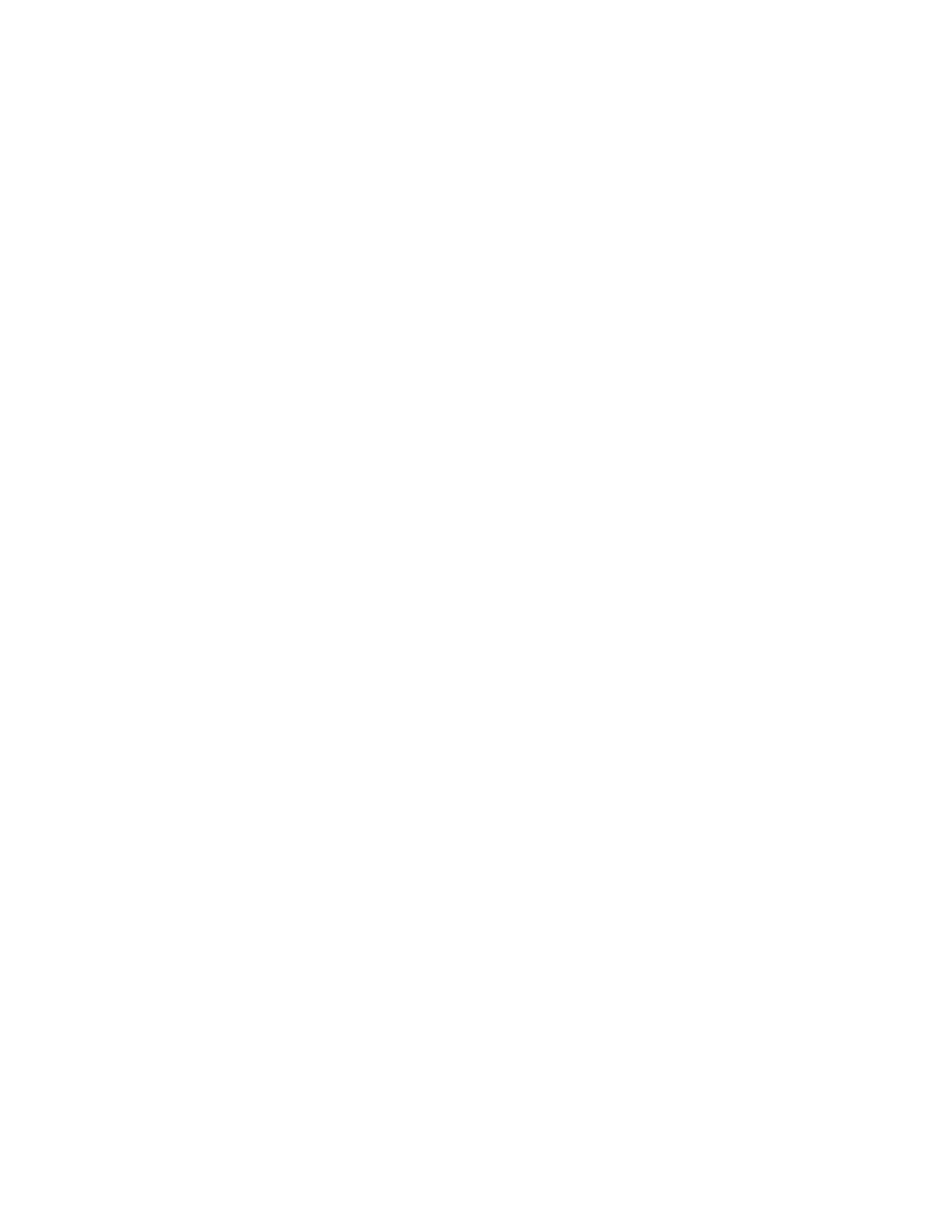
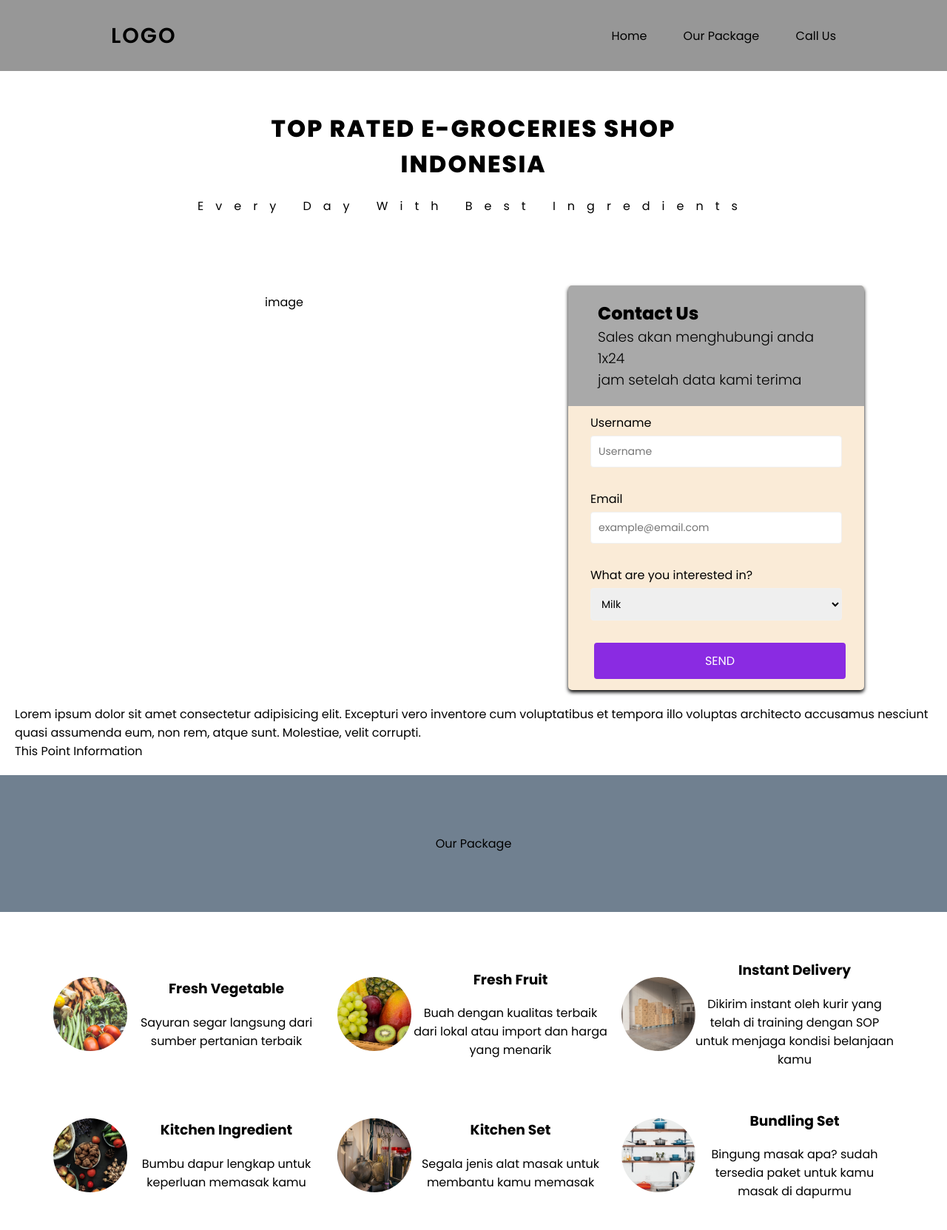
Before and after one commit to revou-fundamental-course/26-jun-23-wisnu363, a plain HTML site: page index.html in a window 1280 px wide. Shown: the whole page at 74% size. Before the commit the page ends 800 px from the top, so only its background shows below. Drawn offline with nearby package versions, Linux system fonts and the light colour scheme.

Commit message:
add image and css

```diff
--- /dev/null
+++ b/css/style.css
@@ -0,0 +1,286 @@
+/* ====== Google Fonts ====== */
+@import url("https://fonts.googleapis.com/css2?family=Poppins:ital,wght@0,100;0,200;0,300;0,400;0,500;0,600;0,700;0,800;0,900;1,800&display=swap");
+
+/* ====== CSS Variables ====== */
+:root {
+  --white-color: #fff;
+  --dark-color: #000;
+  --body-bg-color: #fff;
+  --section-bg-color: #202834;
+  --navigation-item-hover: #3b5378;
+
+  --text-shadow: 0 5px 25px rgba(0, 0, 0, 0, 1);
+  --box-shadow: 0 5px 25px rgb(0 0 0 / 20%);
+
+  --scroll-bar-color: #fff;
+  --scroll-thumb-color: #282f4e;
+  --scroll-thumb-hover-color: #454f6b;
+}
+
+/* ====== Main Css ====== */
+* {
+  margin: 0;
+  padding: 0;
+  box-sizing: border-box;
+  font-family: "Poppins", sans-serif;
+}
+
+body {
+  background: var(--body-bg-color);
+}
+
+header {
+  z-index: 999;
+  position: fixed;
+  width: 100%;
+  display: flex;
+  height: calc(5rem + 1rem);
+  top: 0;
+  left: 0;
+  display: flex;
+  justify-content: space-between;
+}
+
+header .navigation {
+  position: relative;
+  width: 100%;
+  display: flex;
+  align-items: center;
+  justify-content: space-between;
+  padding: 0 150px;
+  transition: 0.3s ease;
+  overflow: hidden;
+  background-color: #979797;
+}
+
+.nav-close-btn,
+.nav-menu-btn {
+  display: none;
+}
+
+.navigation .logo {
+  color: var(--dark-color);
+  font-size: 1.8em;
+  font-weight: 600;
+  letter-spacing: 2px;
+  text-transform: uppercase;
+  text-decoration: none;
+  text-shadow: var(--text-shadow);
+}
+
+.nav .nav-item a {
+  color: var(--dark-color);
+  font-size: 1em;
+  text-decoration: none;
+  text-shadow: var(--text-shadow);
+}
+
+.nav .nav-item a i {
+  display: none;
+}
+
+.nav .nav-item a:not(:last-child) {
+  margin-right: 45px;
+}
+
+#title {
+  display: flex;
+  flex-direction: column;
+  text-align: center;
+  align-items: center;
+  justify-content: center;
+  padding: 150px 200px 75px 200px;
+}
+
+#title h1 {
+  font-size: 2em;
+  font-weight: 800;
+  letter-spacing: 2px;
+  text-transform: uppercase;
+  text-decoration: none;
+  text-shadow: var(--text-shadow);
+}
+
+#title p {
+  font-size: 1em;
+  font-weight: 400;
+  letter-spacing: 1em;
+  padding: 20px 20px;
+}
+
+#slideForm {
+  display: flex;
+}
+
+#slideForm .slide {
+  text-align: center;
+  min-width: 60%;
+  padding: 10px 30px 10px;
+}
+
+#slideForm form {
+  min-width: 40%;
+  padding: 10px 30px 10px;
+}
+
+.formTitle {
+  background-color: darkgray;
+  padding: 20px 40px;
+  border-bottom: 1px solid darkgray;
+}
+
+.formTitle h1 {
+  margin: 0;
+  font-weight: 800;
+}
+
+.formTitle h3 {
+  font-weight: 300;
+}
+
+.sectionForm {
+  background-color: antiquewhite;
+  border-radius: 5px;
+  box-shadow: 0 3px 5px rgba(0, 0, 0, 2);
+  overflow: hidden;
+  width: 400px;
+  max-width: 100%;
+}
+
+.form-control {
+  margin-bottom: 10px;
+  padding-bottom: 20px;
+  position: relative;
+}
+
+.form-control label {
+  display: inline-block;
+  margin-bottom: 5px;
+}
+
+.form-control input {
+  border: 1px solid #f0f0f0;
+  border-radius: 4px;
+  display: block;
+  font-family: inherit;
+  font-size: 14px;
+  padding: 10px;
+  width: 100%;
+}
+
+.form-control.success input {
+  border-color: green;
+}
+
+.form-control.error input {
+  border-color: red;
+}
+
+.form-control i {
+  position: absolute;
+  top: 40px;
+  right: 10px;
+  visibility: hidden;
+}
+
+.form-control.success i.fa-circle-check {
+  color: green;
+  visibility: visible;
+}
+
+.form-control.error i.fa-exclamation-circle {
+  color: red;
+  visibility: visible;
+}
+
+.form-control small {
+  visibility: hidden;
+  position: absolute;
+  bottom: 0;
+  left: 0;
+}
+
+.form-control.error small {
+  color: red;
+  visibility: visible;
+}
+
+.form-control select {
+  border: 1px solid #f0f0f0;
+  border-radius: 4px;
+  display: block;
+  font-family: inherit;
+  font-size: 14px;
+  padding: 10px;
+  width: 100%;
+}
+
+button {
+  background-color: blueviolet;
+  border: 2px solid blueviolet;
+  border-radius: 4px;
+  color: #fff;
+  display: block;
+  position: relative;
+  font-family: inherit;
+  font-size: 16px;
+  padding: 10px;
+  margin: 5px;
+  width: 100%;
+}
+
+#information {
+  margin: 20px;
+}
+
+.ourTitle {
+  text-align: center;
+  padding: 80px 0;
+  margin-bottom: 3rem;
+  background: slategrey;
+}
+
+.package {
+  display: flex;
+  flex-wrap: wrap;
+  width: 100%;
+  justify-content: center;
+}
+
+.packageControl {
+  display: flex;
+  width: 30%;
+  align-items: center;
+  margin-bottom: 1.5em;
+  padding: 1em 0.5em 1em 0.5em;
+}
+
+.packageControl .packageImage {
+  width: 100px;
+  height: 100px;
+  border-radius: 50%;
+}
+
+.packageControl .packageTitle {
+  width: 80%;
+  text-align: center;
+}
+
+.packageControl .packageTitle h3 {
+  margin-bottom: 1em;
+  font-weight: 700;
+}
+/* .package .packageControl {
+  display: flex;
+  flex-direction: column;
+  justify-content: center;
+  align-items: center;
+  text-align: center;
+  margin: auto;
+  position: relative;
+  margin-bottom: 1em;
+  width: 250px;
+  height: 250px;
+  background-image: url(/assets/vegetables.jpg);
+  background-size: cover;
+} */
--- a/index.html
+++ b/index.html
@@ -4,6 +4,181 @@
     <meta charset="UTF-8" />
     <meta name="viewport" content="width=device-width, initial-scale=1.0" />
     <title>E-Groceries</title>
+
+    <link rel="stylesheet" href="/css/style.css" />
+    <link
+      rel="stylesheet"
+      href="https://cdnjs.cloudflare.com/ajax/libs/font-awesome/6.4.0/css/all.min.css"
+    />
+    <link
+      rel="stylesheet"
+      href="https://unicons.iconscout.com/release/v4.0.8/css/line.css"
+    />
   </head>
-  <body></body>
+  <body>
+    <header>
+      <!-- section navigation -->
+      <div class="navigation">
+        <a href="#" class="logo">Logo</a>
+        <div class="nav">
+          <div class="nav-item">
+            <i class="uil uil-times nav-close-btn"></i>
+            <a href="#"><i class="uil uil-home"></i>Home</a>
+            <a href="#ourPackage"
+              ><i class="uil uil-info-circle"></i>Our Package</a
+            >
+            <a href="#"><i class="uil uil-envelope"></i>Call Us</a>
+          </div>
+        </div>
+        <i class="uil uil-apps nav-menu-btn"></i>
+      </div>
+    </header>
+
+    <!-- section title -->
+    <section id="title">
+      <h1>
+        Top Rated E-Groceries Shop <br />
+        Indonesia
+      </h1>
+      <p>Every Day With Best Ingredients</p>
+    </section>
+
+    <section id="slideForm">
+      <!-- section image slide -->
+      <div class="slide">
+        <p>image</p>
+      </div>
+
+      <!-- section form -->
+      <div class="sectionForm">
+        <div class="formTitle">
+          <h1>Contact Us</h1>
+          <h3>
+            Sales akan menghubungi anda 1x24 <br />
+            jam setelah data kami terima
+          </h3>
+        </div>
+
+        <form class="form" id="form">
+          <div class="form-control">
+            <label>Username</label>
+            <input type="text" placeholder="Username" id="username" />
+            <i class="fas fa-circle-check"></i>
+            <i class="fas fa-exclamation-circle"></i>
+            <small>Error message</small>
+          </div>
+
+          <div class="form-control">
+            <label>Email</label>
+            <input type="email" placeholder="example@email.com" id="email" />
+            <i class="fas fa-circle-check"></i>
+            <i class="fas fa-exclamation-circle"></i>
+            <small>Error message</small>
+          </div>
+
+          <div class="form-control">
+            <label for="interested">What are you interested in?</label>
+            <select id="option" name="option" class="input">
+              <option value="Milk">Milk</option>
+              <option value="Vegetable">Vegetable</option>
+            </select>
+          </div>
+          <button type="submit" class="btn-submit">SEND</button>
+        </form>
+      </div>
+    </section>
+
+    <!-- Section Information -->
+    <section id="information">
+      <div class="info">
+        <p>
+          Lorem ipsum dolor sit amet consectetur adipisicing elit. Excepturi
+          vero inventore cum voluptatibus et tempora illo voluptas architecto
+          accusamus nesciunt quasi assumenda eum, non rem, atque sunt.
+          Molestiae, velit corrupti.
+        </p>
+      </div>
+      <div class="infoControl">
+        <div class="infoPoint">This Point Information</div>
+      </div>
+    </section>
+
+    <!-- Section Our Package -->
+    <section id="ourPackage">
+      <div class="ourTitle">
+        <p>Our Package</p>
+      </div>
+
+      <div class="package">
+        <div class="packageControl">
+          <img
+            src="/assets/vegetables.jpg"
+            alt="Fresh vegetable"
+            class="packageImage"
+          />
+          <div class="packageTitle">
+            <h3>Fresh Vegetable</h3>
+            <p>Sayuran segar langsung dari sumber pertanian terbaik</p>
+          </div>
+        </div>
+        <div class="packageControl">
+          <img src="/assets/fruit.jpg" alt="Fresh Fruit" class="packageImage" />
+          <div class="packageTitle">
+            <h3>Fresh Fruit</h3>
+            <p>
+              Buah dengan kualitas terbaik dari lokal atau import dan harga yang
+              menarik
+            </p>
+          </div>
+        </div>
+        <div class="packageControl">
+          <img
+            src="/assets/delivery.jpg"
+            alt="Instant Delivery"
+            class="packageImage"
+          />
+          <div class="packageTitle">
+            <h3>Instant Delivery</h3>
+            <p>
+              Dikirim instant oleh kurir yang telah di training dengan SOP untuk
+              menjaga kondisi belanjaan kamu
+            </p>
+          </div>
+        </div>
+
+        <div class="packageControl">
+          <img
+            src="/assets/ingredient.jpg"
+            alt="Ingredient"
+            class="packageImage"
+          />
+          <div class="packageTitle">
+            <h3>Kitchen Ingredient</h3>
+            <p>Bumbu dapur lengkap untuk keperluan memasak kamu</p>
+          </div>
+        </div>
+        <div class="packageControl">
+          <img
+            src="/assets/kitchenset.jpg"
+            alt="Kitchen Set"
+            class="packageImage"
+          />
+          <div class="packageTitle">
+            <h3>Kitchen Set</h3>
+            <p>Segala jenis alat masak untuk membantu kamu memasak</p>
+          </div>
+        </div>
+        <div class="packageControl">
+          <img src="/assets/bundling.jpg" alt="Bundling" class="packageImage" />
+          <div class="packageTitle">
+            <h3>Bundling Set</h3>
+            <p>
+              Bingung masak apa? sudah tersedia paket untuk kamu masak di
+              dapurmu
+            </p>
+          </div>
+        </div>
+      </div>
+    </section>
+  </body>
 </html>
```
Also changed, not shown: assets/bundling.jpg (added), assets/delivery.jpg (added), assets/fruit.jpg (added), assets/ingredient.jpg (added), assets/kitchenset.jpg (added), assets/vegetables.jpg (added), 1 other file.
